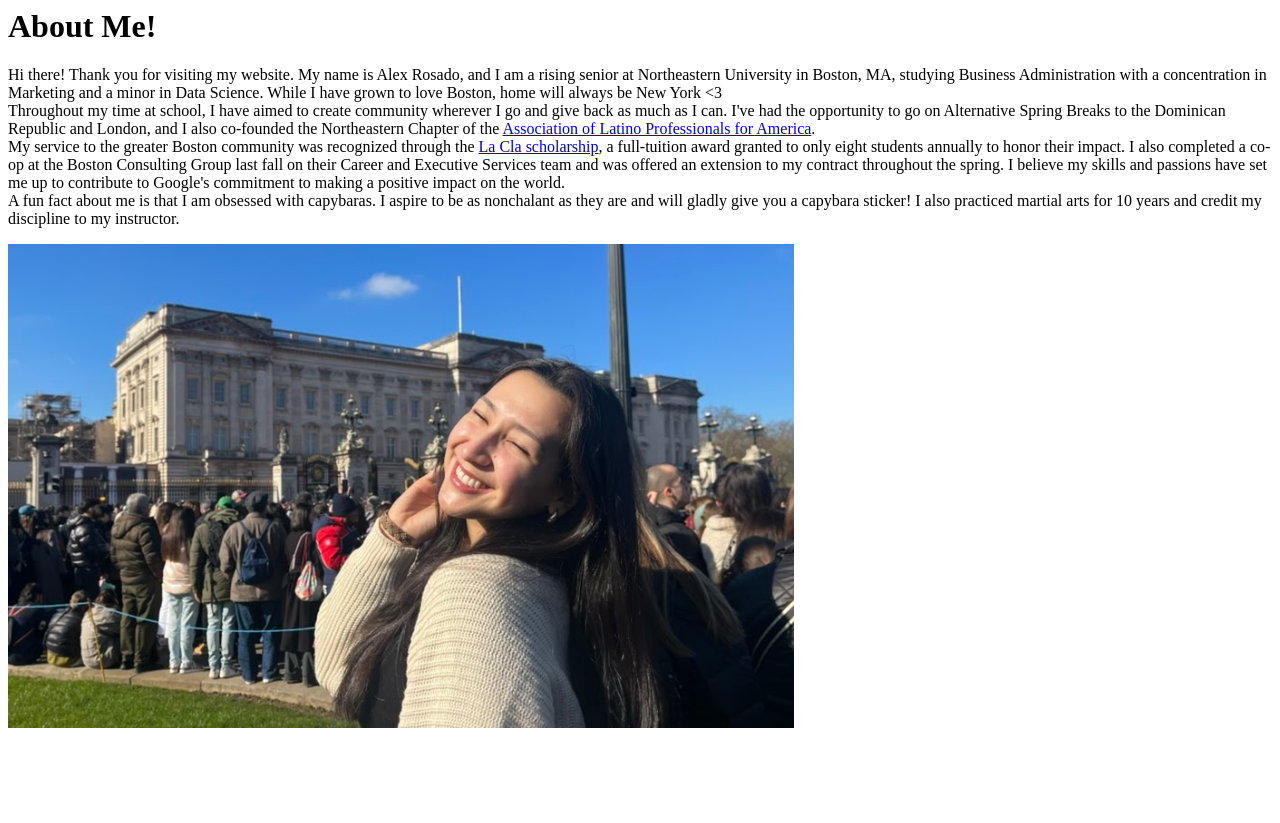
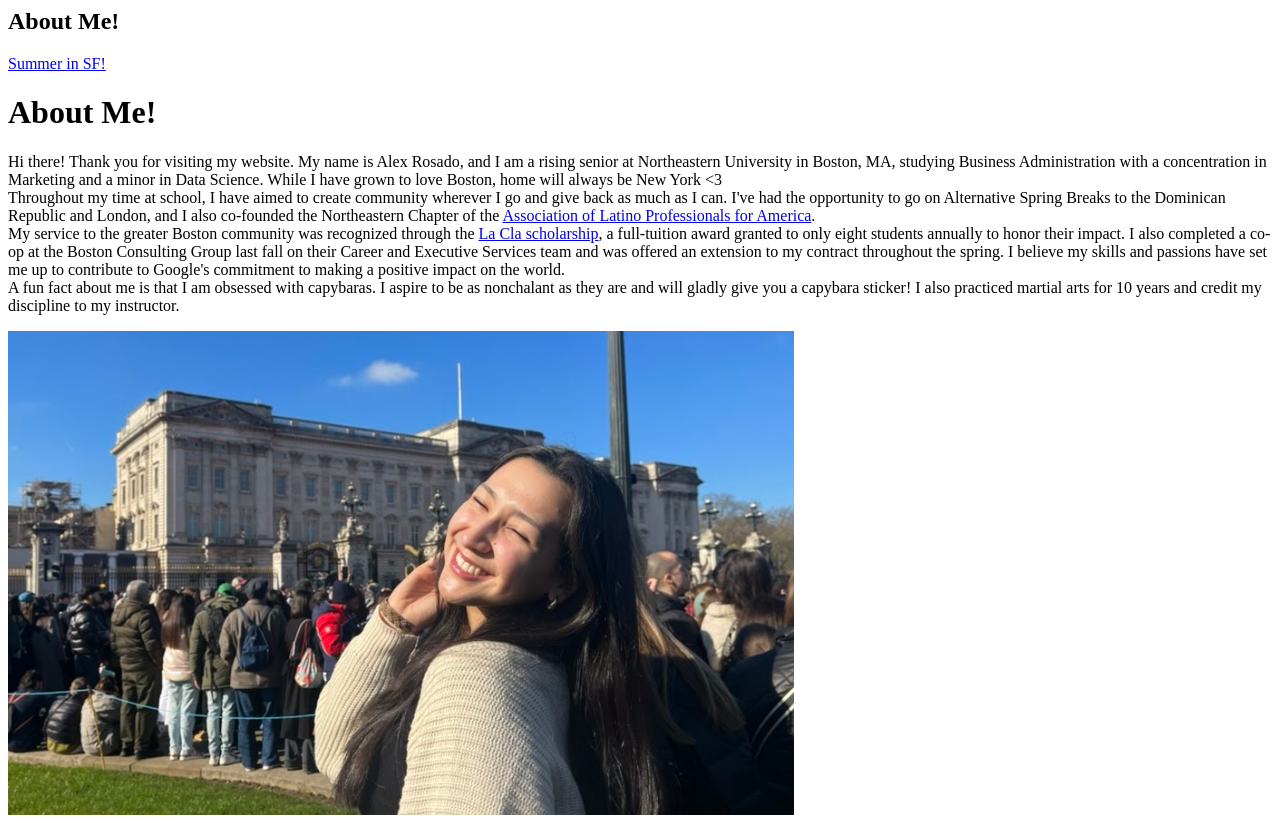
Before and after one commit to alexandrarosado/hw4-ds, a plain HTML site: page index.html in a window 1280 px wide. Before the commit the page ends 800 px from the top, so only its background shows below. Drawn offline with Linux system fonts and the light colour scheme.

Commit message:
added nav

```diff
--- a/index.html
+++ b/index.html
@@ -3,6 +3,10 @@
         <link rel="stylesheet" href="styles.css">
     </head>
     <body>
+        <nav>
+            <h1>About Me!</h1>
+            <a href="summer.html">Summer in SF!</a>
+        </nav>
         <h1>About Me!</h1>
         <p>
             Hi there! Thank you for visiting my website. My name is Alex Rosado, and I am a rising senior at Northeastern University in Boston, MA, studying Business Administration with a concentration in Marketing and a minor in Data Science. While I have grown to love Boston, home will always be New York &lt;3 <br>
```
